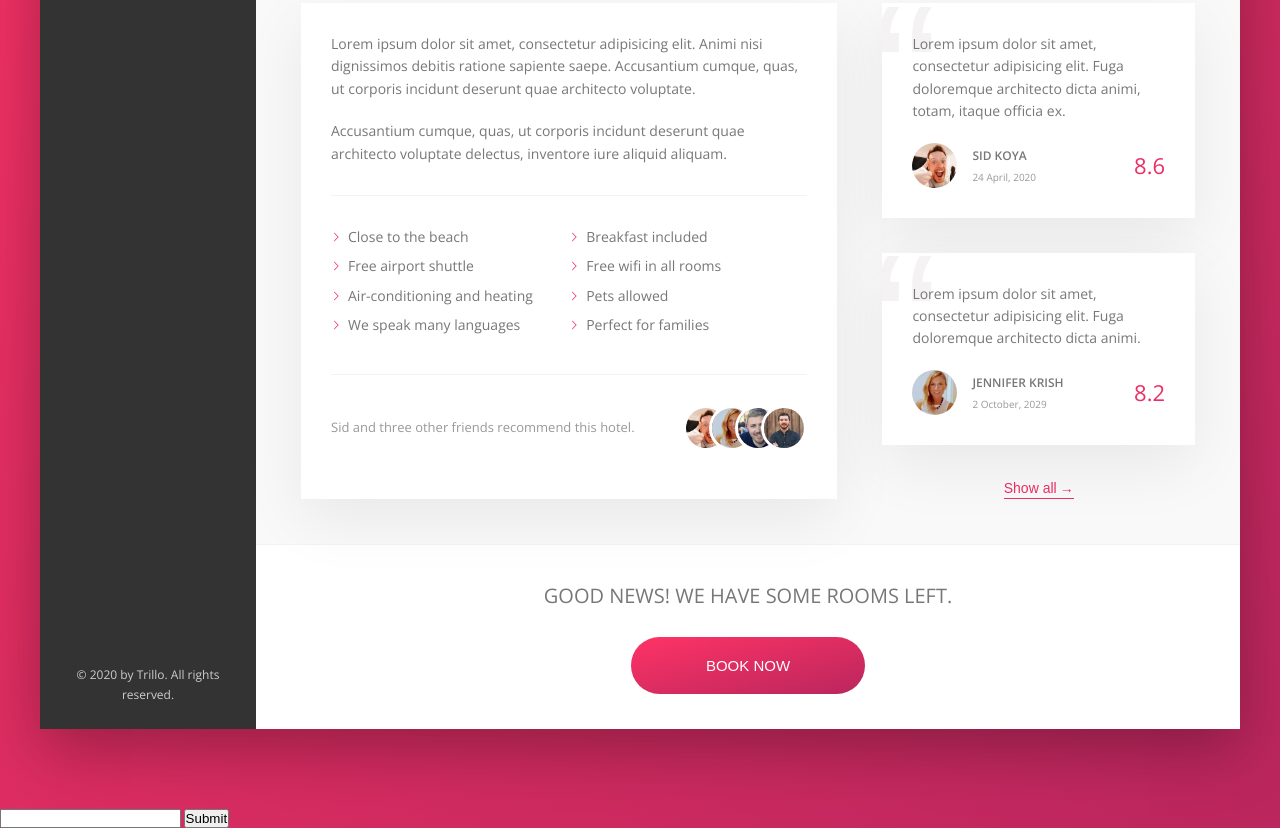
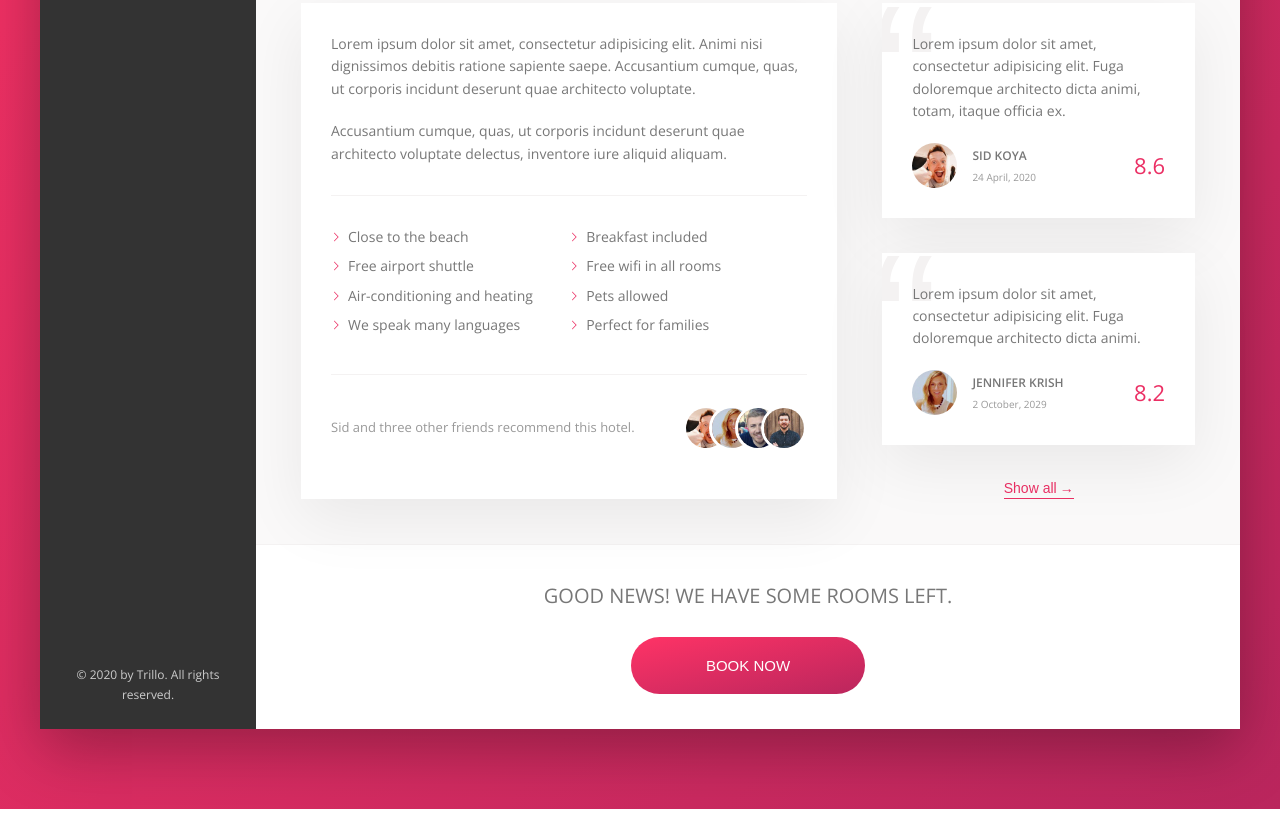
Before and after one commit to Muizmir/hotel-website, a website: page index.html in a window 1280 px wide. Shown: the part 644-1472 px from the top of the page. Drawn offline with nearby package versions, Linux system fonts and the light colour scheme.

Commit message:
fixed footer

```diff
--- a/index.html
+++ b/index.html
@@ -235,9 +235,4 @@
             </div>
         </div>
     </body>
-
-    <form method="POST" action="">
-        <input type="text" required>
-        <button type="submit">Submit</button>
-    </form>
 </html>
```
